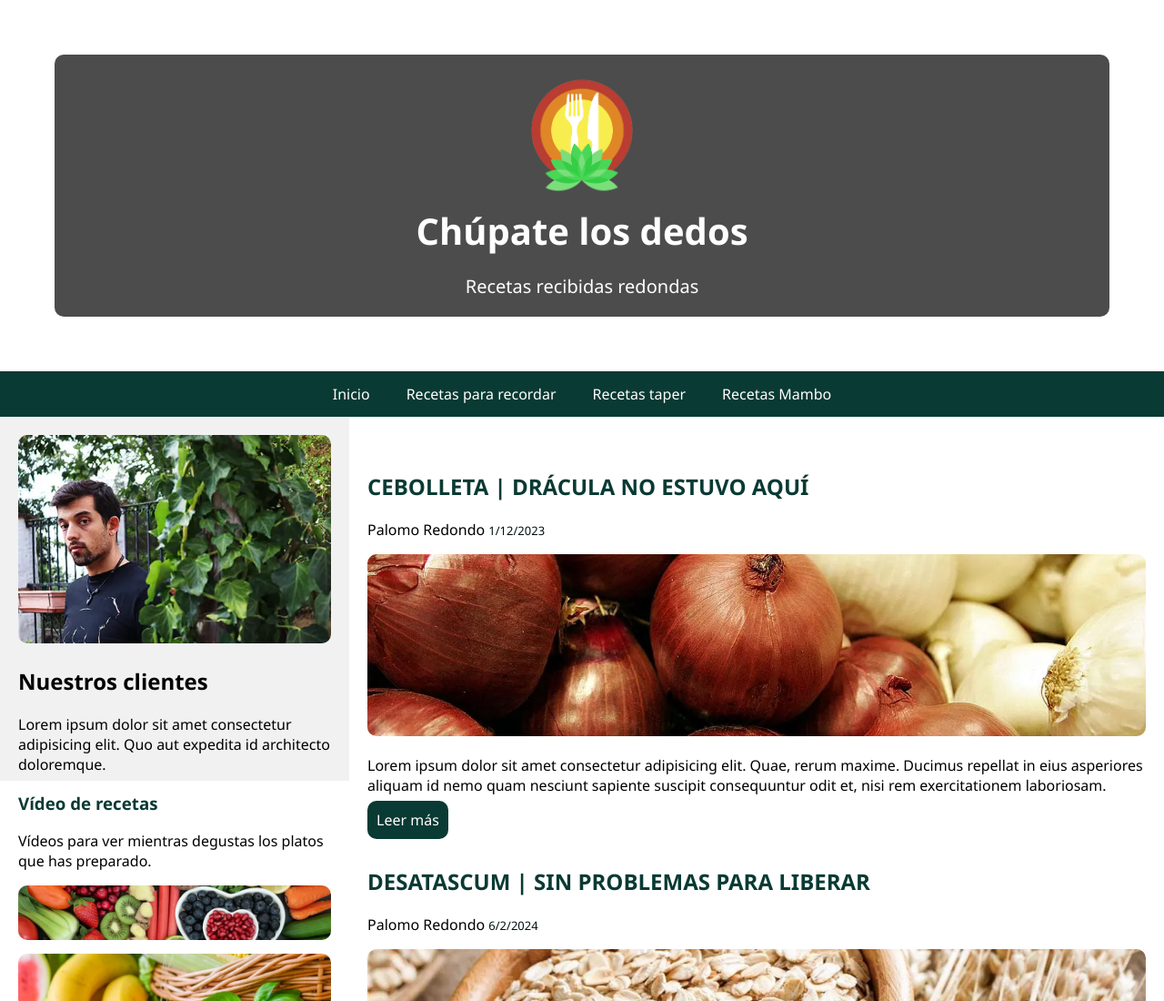
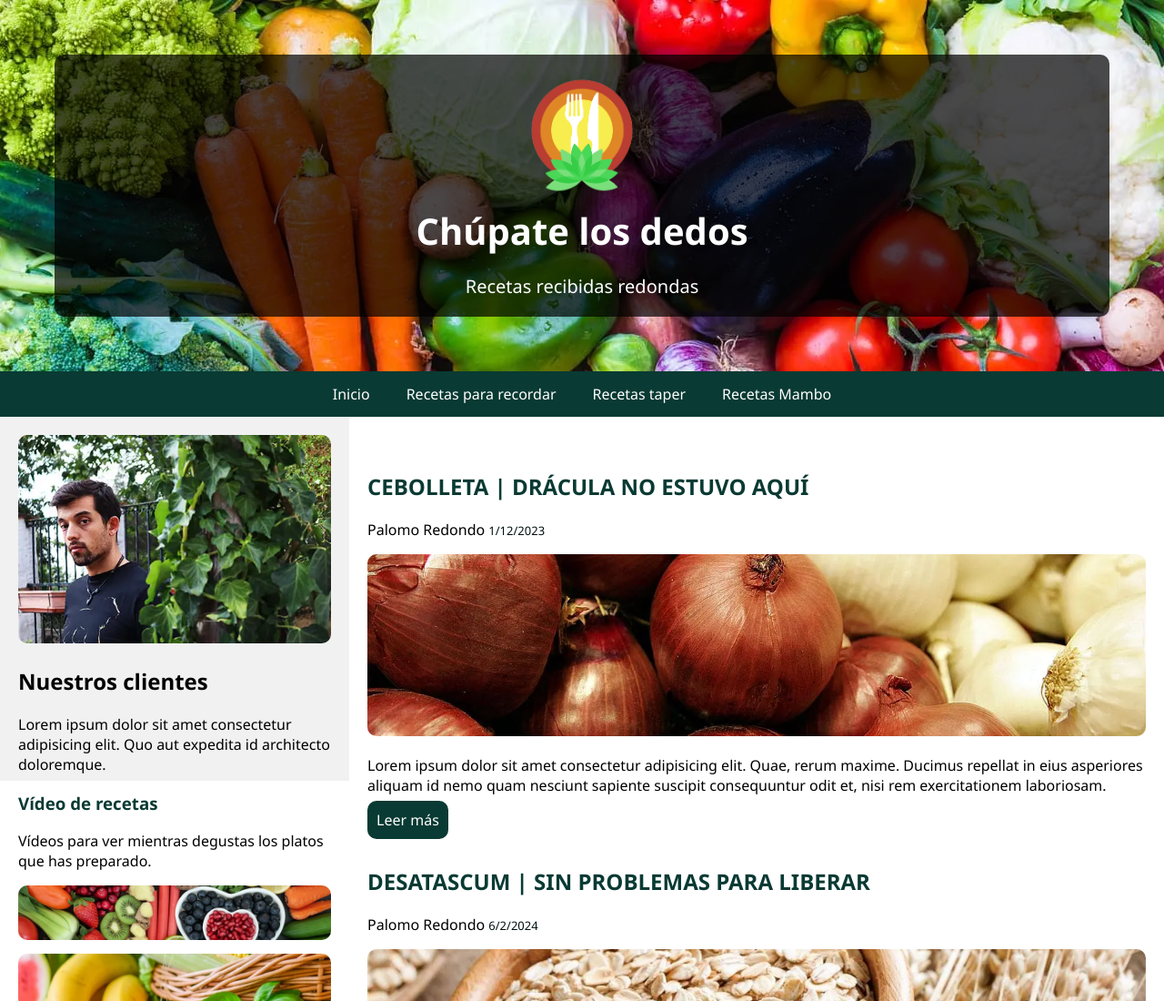
Before and after one commit to EstebanLuis1964/cogelapasta, a plain HTML site: page index.html in a window 1280 px wide. Shown: the top 1100 px of the page at 91% size. Drawn offline with Linux system fonts and the light colour scheme.

Commit message:
header webp

```diff
--- a/css/styles.css
+++ b/css/styles.css
@@ -44,7 +44,7 @@ body{
 .cabecera{
     padding: 60px;
     text-align: center;
-    background-image: url(./img/webp/header.webp);
+    background-image: url(../img/webp/header.webp);
     background-repeat: no-repeat;
     background-size: cover;
 }
```
